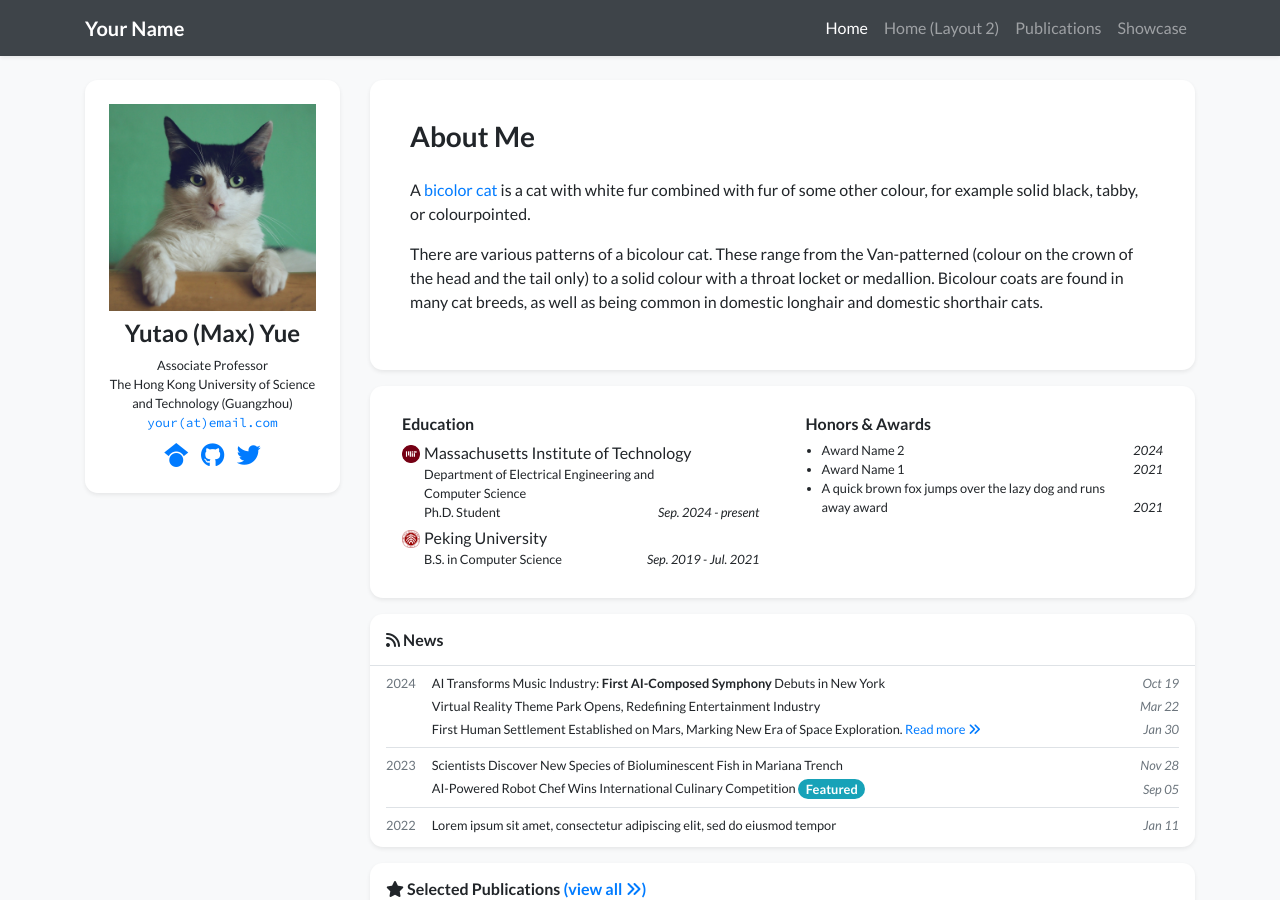
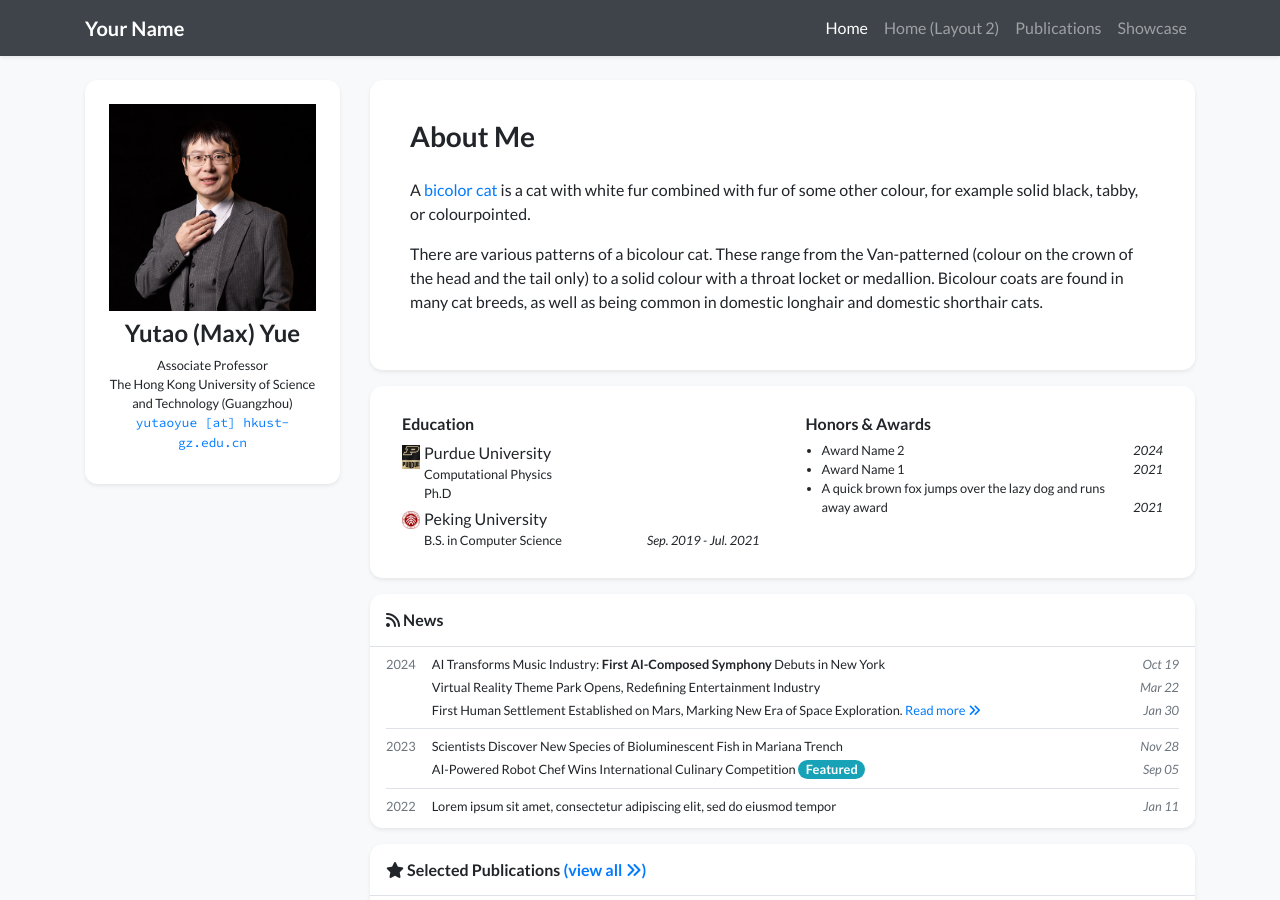
Before and after one commit to yutaoyue/yutaoyue.github.io, a Jekyll site: the page built from index.html, in a window 1280 px wide and 900 px high. Built offline with Jekyll 4.4.1, drawn with Linux system fonts in a browser that asks for light colours; nearby versions of some CDN libraries; a style sheet for code colours, icons or effects is not loaded.

Commit message:
Update profile.yml

```diff
--- a/_data/profile.yml
+++ b/_data/profile.yml
@@ -5,14 +5,14 @@ navbar_name: "Your Name"
 positions:
 - name: Associate Professor
 - name: The Hong Kong University of Science and Technology (Guangzhou)
-  logo: /assets/images/badges/MIT_Social_circle.png  # Logo is optional
+  logo: /assets/images/hkustgzlogo.png  # Logo is optional
 
 
-email: "your@email.com"
+email: "yutaoyue [at] hkust-gz.edu.cn"
 # cv_link: link-to-your-cv-file
-gscholar: xFmQpf4AAAAJ  # This is an example, replace it with your own Google Scholar ID
-github: your_github_id
-twitter: your_twitter_id  # Do not include the '@' symbol
+# gscholar: xFmQpf4AAAAJ  # This is an example, replace it with your own Google Scholar ID
+# github: your_github_id
+# twitter: your_twitter_id  # Do not include the '@' symbol
 # wechat_qrcode: /assets/images/etc/wechat.jpg
 # wechat_prompt: >-
 #   Please tell me your <strong>name</strong> and <strong>affiliation</strong> (current or past) when adding my wechat. Thanks!
@@ -30,17 +30,17 @@ short_bio: >-
     as well as being common in domestic longhair and domestic shorthair cats.
   </p>
 
-portrait_url: /assets/images/photos/portrait.jpg
+portrait_url: /assets/images/portrait.jpg
 portrait_caption: >-
   Photo by Manja Vitolic on Unsplash (this caption is optional, comment it out to disable).
 
 education:
-- name: Massachusetts Institute of Technology
-  logo: /assets/images/badges/MIT_Social_circle.png
+- name: Purdue University
+  logo: /assets/images/purduelogo.png
   position: >-
-    Department of Electrical Engineering and Computer Science <br/>
-    Ph.D. Student
-  date: Sep. 2024 - present
+    Computational Physics <br/>
+    Ph.D
+  # date: Sep. 2024 - present
 - name: Peking University
   logo: /assets/images/badges/PKU_red.png
   position: B.S. in Computer Science
```
